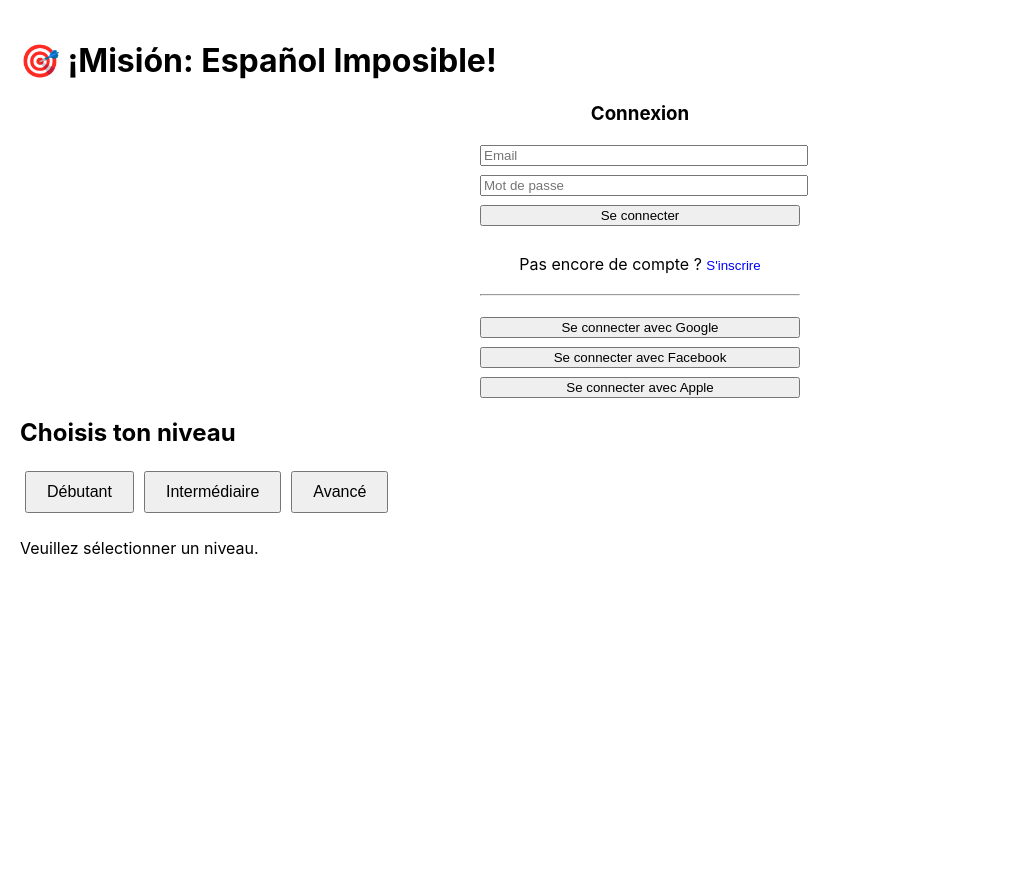
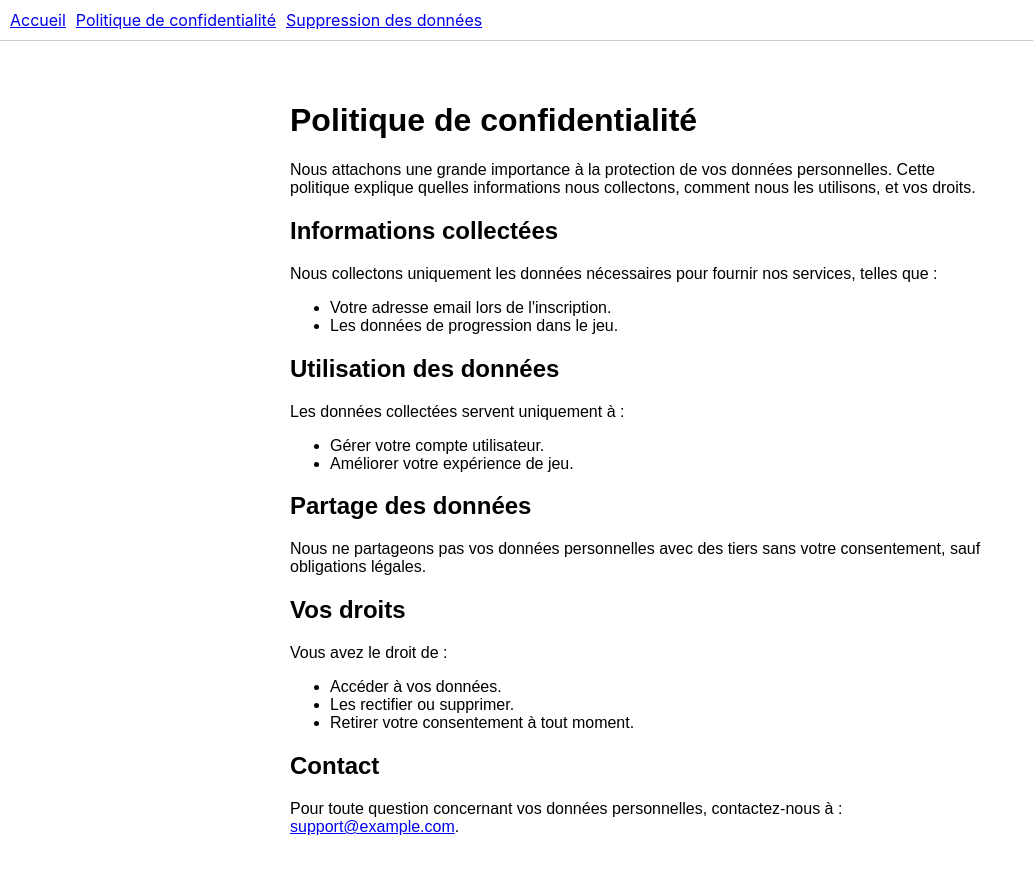
Before and after one commit to kyliancourel/MisionEspanolImposible, a React (Create React App) app: page /privacy-policy in a window 1280 px wide. Shown: the whole page, without its empty margins (0-1033 px from the left). Before the commit the page ends 800 px from the top, so only its background shows below. Built offline with nearby package versions, Linux system fonts and the light colour scheme; no server answers.

Commit message:
Changement adresse mail dans PrivacyPolicy.js et DeleteData.js

```diff
--- a/src/App.js
+++ b/src/App.js
@@ -1,4 +1,6 @@
 import React, { useState, useEffect } from 'react';
+import { BrowserRouter as Router, Routes, Route, Link } from 'react-router-dom';
+
 import { auth, db } from './firebase';
 import { onAuthStateChanged, signOut } from 'firebase/auth';
 import { doc, getDoc, setDoc } from 'firebase/firestore';
@@ -6,13 +8,14 @@ import { doc, getDoc, setDoc } from 'firebase/firestore';
 import LevelSelector from './components/LevelSelector';
 import MissionList from './components/MissionList';
 import Auth from './components/Auth';
+import PrivacyPolicy from './components/PrivacyPolicy';
+import DeleteData from './components/DeleteData';
 
 function App() {
   const [level, setLevel] = useState(null);
   const [user, setUser] = useState(null);
-  const [unlockedMissionIndex, setUnlockedMissionIndex] = useState(0); // index mission débloquée
+  const [unlockedMissionIndex, setUnlockedMissionIndex] = useState(0);
 
-  // Observer état connexion et charger données Firestore
   useEffect(() => {
     const unsubscribe = onAuthStateChanged(auth, async (currentUser) => {
       setUser(currentUser);
@@ -23,7 +26,6 @@ function App() {
           const data = userDocSnap.data();
           setUnlockedMissionIndex(data.unlockedMissionIndex || 0);
         } else {
-          // créer doc utilisateur par défaut
           await setDoc(userDocRef, { unlockedMissionIndex: 0 });
           setUnlockedMissionIndex(0);
         }
@@ -35,13 +37,11 @@ function App() {
     return () => unsubscribe();
   }, []);
 
-  // Fonction pour débloquer mission suivante
   const unlockNextMission = async () => {
     if (!user || !level) return;
 
-    // Récupérer nombre total de missions du niveau
     const missionsCount = MissionList.getMissionCount(level);
-    if (unlockedMissionIndex + 1 >= missionsCount) return; // déjà tout débloqué
+    if (unlockedMissionIndex + 1 >= missionsCount) return;
 
     const newIndex = unlockedMissionIndex + 1;
     setUnlockedMissionIndex(newIndex);
@@ -56,7 +56,8 @@ function App() {
     setUnlockedMissionIndex(0);
   };
 
-  return (
+  // Composant principal de la page d'accueil avec ta logique existante
+  const Home = () => (
     <div className="text-center" style={{ padding: '20px' }}>
       <h1>🎯 ¡Misión: Español Imposible!</h1>
 
@@ -102,6 +103,22 @@ function App() {
       )}
     </div>
   );
+
+  return (
+    <Router>
+      <nav style={{ padding: '10px', borderBottom: '1px solid #ccc', marginBottom: '20px' }}>
+        <Link to="/" style={{ marginRight: '10px' }}>Accueil</Link>
+        <Link to="/privacy-policy" style={{ marginRight: '10px' }}>Politique de confidentialité</Link>
+        <Link to="/delete-data">Suppression des données</Link>
+      </nav>
+
+      <Routes>
+        <Route path="/" element={<Home />} />
+        <Route path="/privacy-policy" element={<PrivacyPolicy />} />
+        <Route path="/delete-data" element={<DeleteData />} />
+      </Routes>
+    </Router>
+  );
 }
 
 export default App;
--- a/src/components/DeleteData.js
+++ b/src/components/DeleteData.js
@@ -20,7 +20,7 @@ function DeleteData() {
       </p>
 
       <p>
-        Si vous rencontrez des difficultés ou souhaitez faire une demande manuelle, contactez-nous à : <a href="mailto:support@example.com">support@example.com</a>.
+        Si vous rencontrez des difficultés ou souhaitez faire une demande manuelle, contactez-nous à : <a href="mailto:misionespanolimposible@gmail.com">support@example.com</a>.
       </p>
     </div>
   );
--- a/src/components/PrivacyPolicy.js
+++ b/src/components/PrivacyPolicy.js
@@ -35,7 +35,7 @@ function PrivacyPolicy() {
       </ul>
 
       <h2>Contact</h2>
-      <p>Pour toute question concernant vos données personnelles, contactez-nous à : <a href="mailto:support@example.com">support@example.com</a>.</p>
+      <p>Pour toute question concernant vos données personnelles, contactez-nous à : <a href="mailto:misionespanolimposible@gmail.com">support@example.com</a>.</p>
     </div>
   );
 }
```
